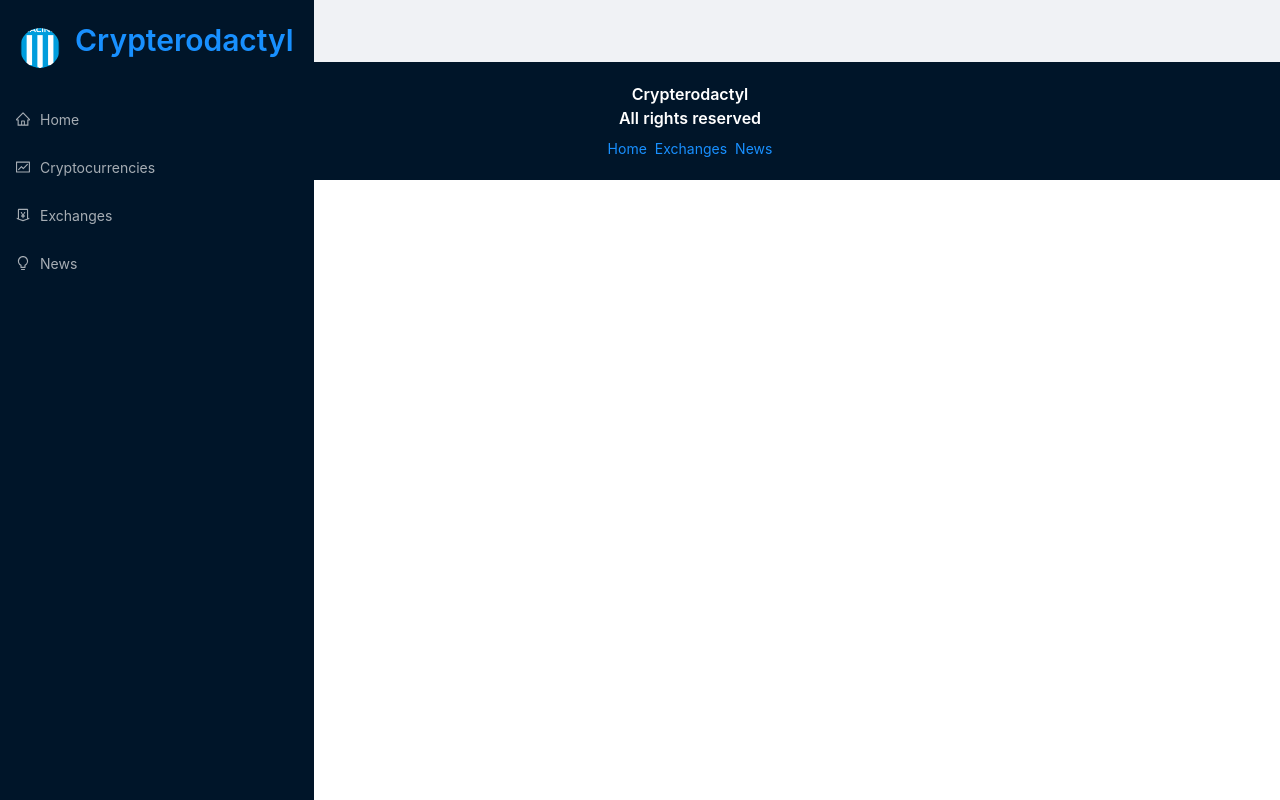
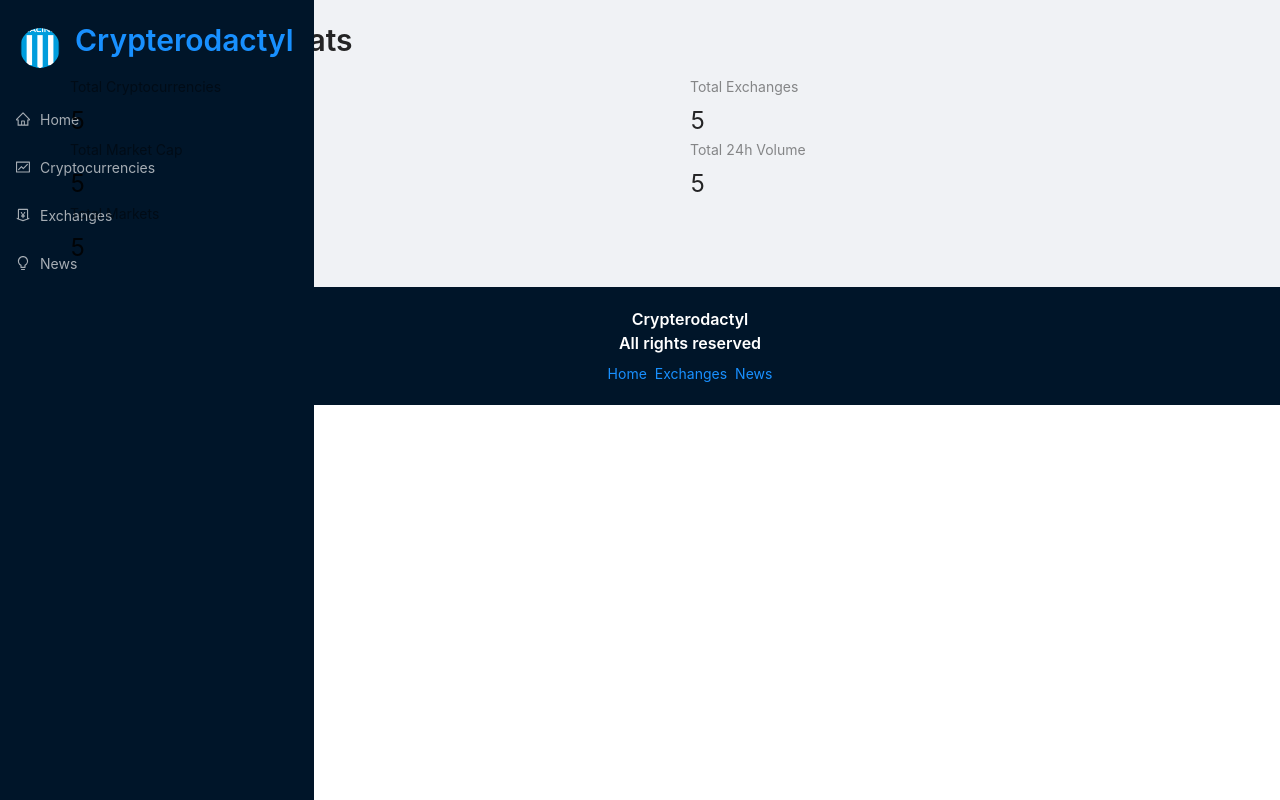
Before and after one commit to Alejandro-Cardozo/crypterodactyl, a React (Create React App) app: page / in a window 1280 px wide. Shown: the top 800 px of the page. Built offline with nearby package versions, Linux system fonts and the light colour scheme.

Commit message:
Homepage

```diff
--- a/src/components/Homepage.jsx
+++ b/src/components/Homepage.jsx
@@ -1,9 +1,34 @@
+import millify from 'millify';
+import { Typography, Row, Col, Statistic } from 'antd';
+import { Link } from 'react-router-dom';
+
+const { Title } = Typography;
+
 const Homepage = () => {
   return (
-    <div>
-      Homepage
-    </div>
-  )
-}
+    <>
+      <Title level={2} className='heading'>
+        Global Crypto Stats
+      </Title>
+      <Row>
+        <Col span={12}>
+          <Statistic title='Total Cryptocurrencies' value='5' />
+        </Col>
+        <Col span={12}>
+          <Statistic title='Total Exchanges' value='5' />
+        </Col>
+        <Col span={12}>
+          <Statistic title='Total Market Cap' value='5' />
+        </Col>
+        <Col span={12}>
+          <Statistic title='Total 24h Volume' value='5' />
+        </Col>
+        <Col span={12}>
+          <Statistic title='Total Markets' value='5' />
+        </Col>
+      </Row>
+    </>
+  );
+};
 
-export default Homepage
+export default Homepage;
```
